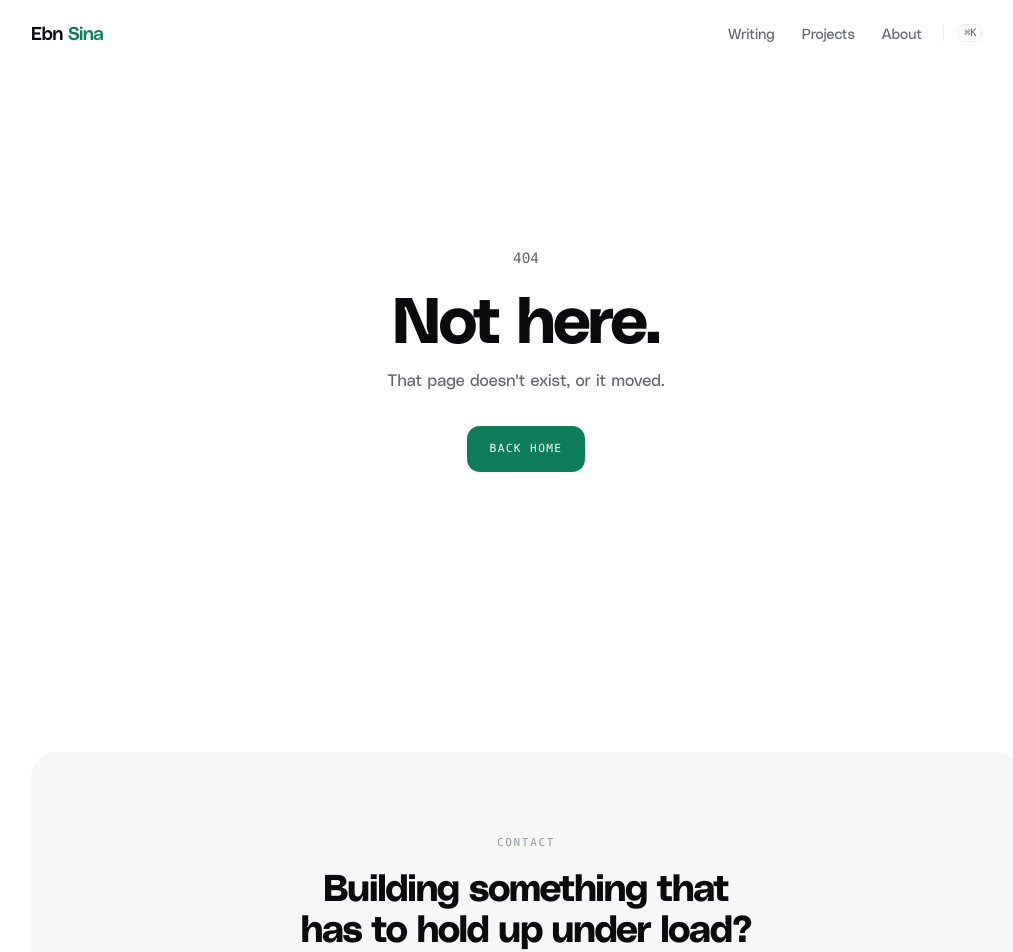
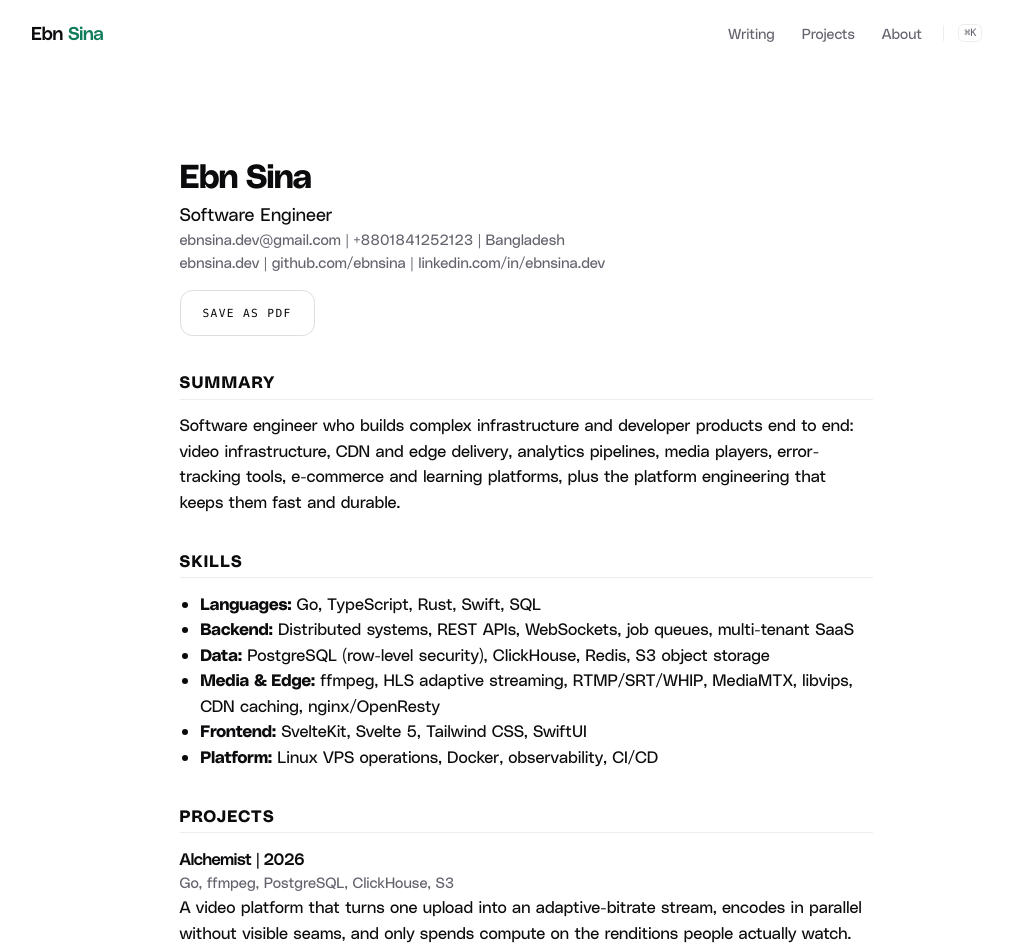
Before and after one commit to ebnsina/ebnsina, a SvelteKit app: page /cv in a window 1280 px wide. Before the commit this address had no page. Shown: the top 952 px of the page, without its empty margins (114-1127 px from the left). Built offline with nearby package versions, Linux system fonts and the light colour scheme; some icons are missing.

Commit message:
Add ATS-friendly /cv page

```diff
--- /dev/null
+++ b/src/routes/cv/+page.svelte
@@ -0,0 +1,143 @@
+<script lang="ts">
+	import Seo from '$lib/components/Seo.svelte';
+	import { SITE } from '$lib/config';
+	import { projects } from '$lib/data/projects';
+
+	const selected = projects.filter((p) => p.featured).sort((a, b) => a.order - b.order);
+
+	const skills: [string, string][] = [
+		['Languages', 'Go, TypeScript, Rust, Swift, SQL'],
+		['Backend', 'Distributed systems, REST APIs, WebSockets, job queues, multi-tenant SaaS'],
+		['Data', 'PostgreSQL (row-level security), ClickHouse, Redis, S3 object storage'],
+		[
+			'Media & Edge',
+			'ffmpeg, HLS adaptive streaming, RTMP/SRT/WHIP, MediaMTX, libvips, CDN caching, nginx/OpenResty'
+		],
+		['Frontend', 'SvelteKit, Svelte 5, Tailwind CSS, SwiftUI'],
+		['Platform', 'Linux VPS operations, Docker, observability, CI/CD']
+	];
+
+	const bare = (url: string) => url.replace(/^https?:\/\//, '');
+</script>
+
+<Seo title="CV" description="Curriculum vitae of {SITE.name}, {SITE.jobTitle}." />
+
+<article class="cv mx-auto max-w-[46rem] px-5 sm:px-8">
+	<header>
+		<h1>{SITE.name}</h1>
+		<p class="role">{SITE.jobTitle}</p>
+		<p class="contact">
+			{SITE.email} | {SITE.phone} | Bangladesh<br />
+			{bare(SITE.url)} | {bare(SITE.social.github)} | {bare(SITE.social.linkedin)}
+		</p>
+		<button type="button" class="btn btn-ghost print-hide" onclick={() => window.print()}>
+			Save as PDF
+		</button>
+	</header>
+
+	<section>
+		<h2>Summary</h2>
+		<p>
+			Software engineer who builds complex infrastructure and developer products end to end: video
+			infrastructure, CDN and edge delivery, analytics pipelines, media players, error-tracking
+			tools, e-commerce and learning platforms, plus the platform engineering that keeps them fast
+			and durable.
+		</p>
+	</section>
+
+	<section>
+		<h2>Skills</h2>
+		<ul>
+			{#each skills as [label, list] (label)}
+				<li><strong>{label}:</strong> {list}</li>
+			{/each}
+		</ul>
+	</section>
+
+	<section>
+		<h2>Projects</h2>
+		{#each selected as p (p.slug)}
+			<div class="entry">
+				<h3>{p.title} | {p.year}</h3>
+				<p class="meta">{p.stack.join(', ')}</p>
+				<p>{p.caseStudy?.summary ?? p.description}</p>
+				{#if p.caseStudy}
+					<ul>
+						{#each p.caseStudy.features.slice(0, 3) as f (f)}
+							<li>{f}</li>
+						{/each}
+					</ul>
+				{/if}
+			</div>
+		{/each}
+	</section>
+</article>
+
+<style>
+	/* ATS: one column, plain text, standard headings, no icons or tables. */
+	.cv {
+		line-height: 1.55;
+	}
+	h1 {
+		font-size: 2rem;
+		font-weight: 700;
+	}
+	.role {
+		font-size: 1.1rem;
+	}
+	.contact,
+	.meta {
+		color: var(--muted);
+		font-size: 0.9rem;
+	}
+	header .btn {
+		margin-top: 1rem;
+	}
+	h2 {
+		margin-top: 2rem;
+		padding-bottom: 0.25rem;
+		border-bottom: 1px solid var(--rule);
+		border-radius: 0;
+		font-size: 1rem;
+		font-weight: 700;
+		text-transform: uppercase;
+		letter-spacing: 0.08em;
+	}
+	h3 {
+		font-weight: 600;
+	}
+	section > p,
+	section > ul,
+	.entry {
+		margin-top: 0.75rem;
+	}
+	ul {
+		list-style: disc;
+		padding-left: 1.25rem;
+	}
+
+	@media print {
+		:global(header.site-header, footer, .print-hide, a[href='#main']) {
+			display: none !important;
+		}
+		:global(main) {
+			padding: 0 !important;
+		}
+		:global(body) {
+			background: #fff;
+			color: #000;
+		}
+		.cv {
+			max-width: none;
+			padding: 0;
+			font-size: 10.5pt;
+		}
+		.contact,
+		.meta {
+			color: #333;
+		}
+		.entry {
+			break-inside: avoid;
+		}
+	}
+</style>
```
